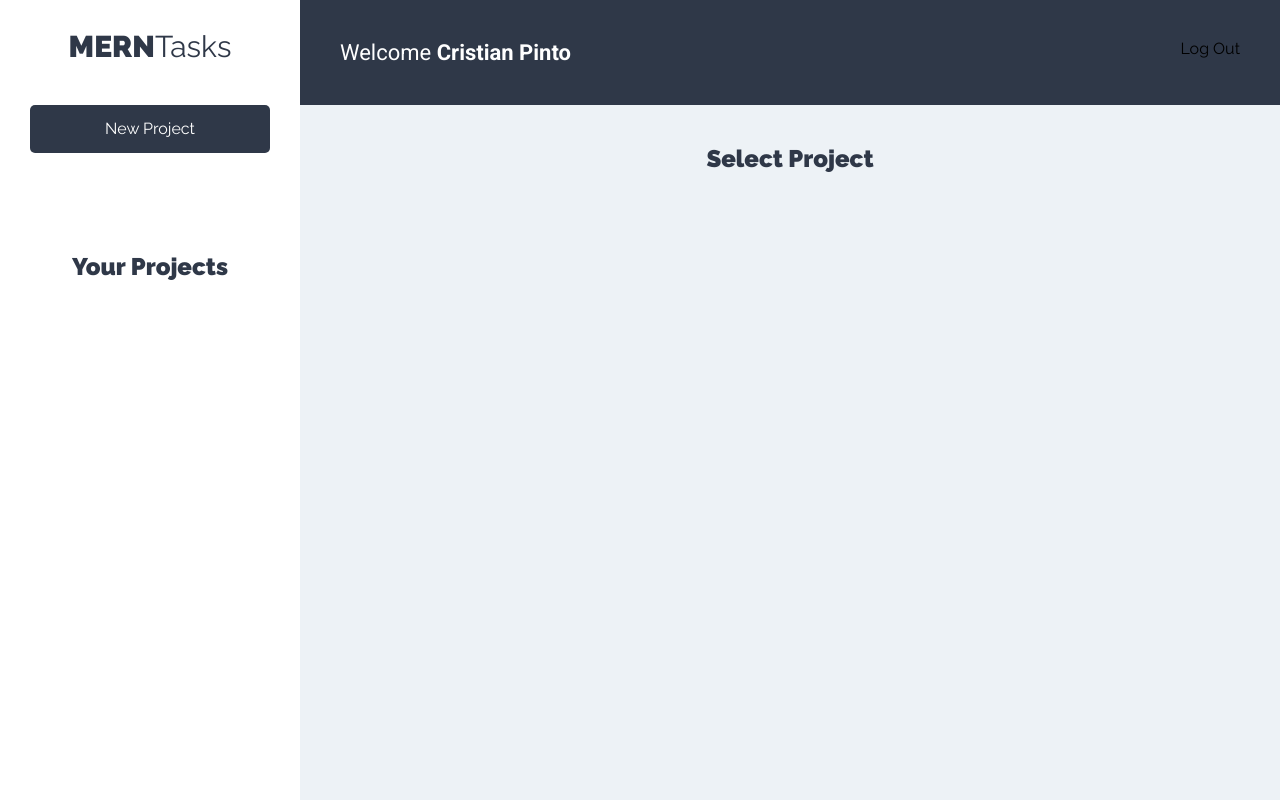
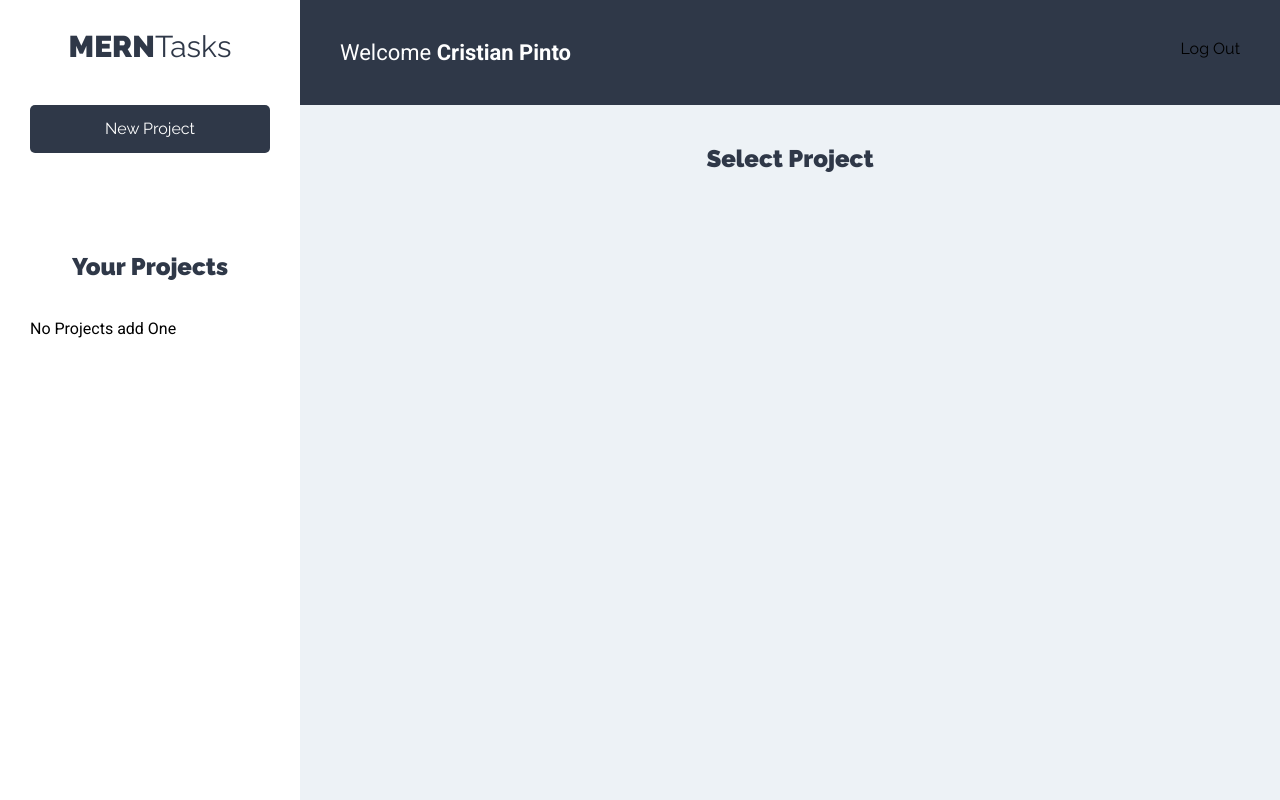
Before and after one commit to crims123/React-Hooks-Context-Task-Project-Frontend, a React (Create React App) app: page /projects in a window 1280 px wide. Built offline with nearby package versions, Linux system fonts and the light colour scheme.

Commit message:
Add no projects message

```diff
--- a/src/components/projects/ProjectsList.jsx
+++ b/src/components/projects/ProjectsList.jsx
@@ -4,6 +4,9 @@ import projectContext from "../../context/projects/projectContext";
 
 function ProjectsList() {
   const { projects } = useContext(projectContext);
+
+  if(projects.length === 0) return <p>No Projects add One</p>
+
   return (
     <ul className="listado-proyectos">
       {projects.map((project, index) => (
```
